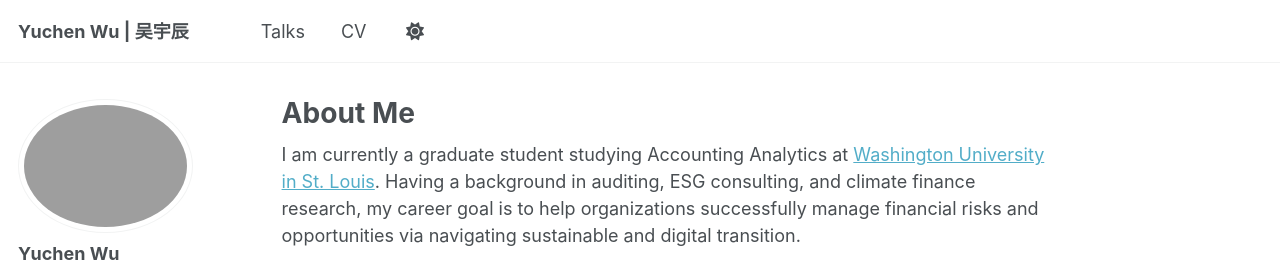
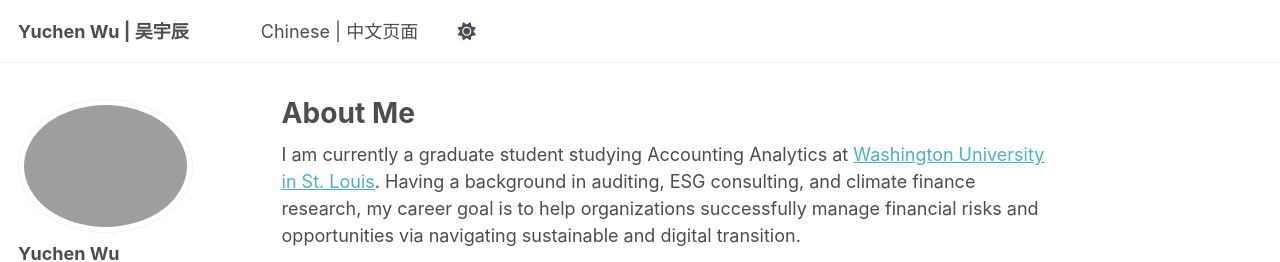
Before and after one commit to yuchen0709/yuchen0709.github.io, a Jekyll site: the page built from _pages/about.md, in a window 1280 px wide. Shown: the top 262 px of the page. Built offline with Jekyll 4.4.1, drawn with Linux system fonts in a browser that asks for light colours; a script that is not in the unit is left out.

Commit message:
Update navigation.yml

```diff
--- a/_data/navigation.yml
+++ b/_data/navigation.yml
@@ -11,7 +11,7 @@ main:
   # - title: "Publications"
   #  url: /publications/
 
-  - title: "Talks"
+  - title: "Chinese | 中文页面"
     url: /talks/
 
   #- title: "Teaching"
@@ -23,8 +23,8 @@ main:
   #- title: "Blog Posts"
   #  url: /year-archive/
 
-  - title: "CV"
-    url: /cv/
+  #- title: "CV"
+  #  url: /cv/
 
   # - title: "CV"
   #   url: /cv-json/
```
